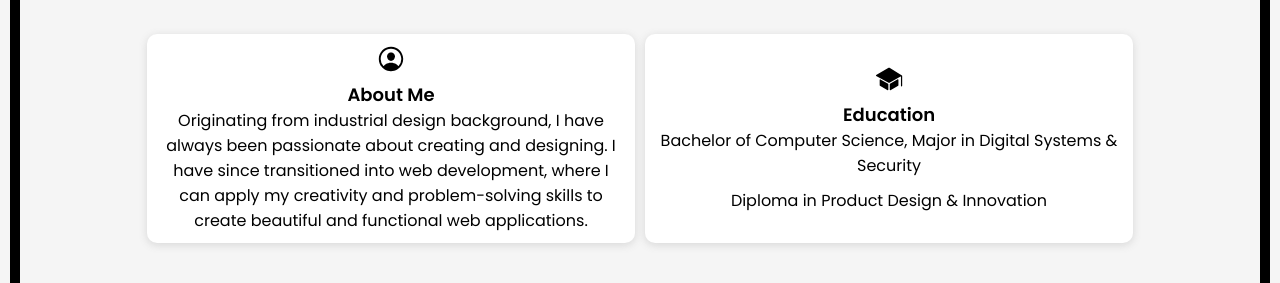
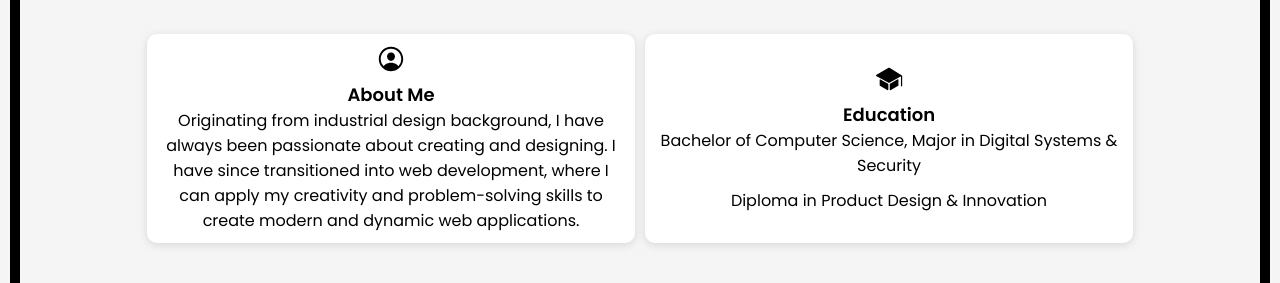
Before and after one commit to TarokoDev/ANSM-Portfolio, a React (Vite) app in the folder frontend/: page / in a window 1280 px wide. Shown: the part 1205-1488 px from the top of the page. Built offline with nearby package versions, Linux system fonts and the light colour scheme.

Commit message:
Update About.jsx

```diff
--- a/frontend/src/components/pages/about/About.jsx
+++ b/frontend/src/components/pages/about/About.jsx
@@ -25,8 +25,8 @@ export default function About() {
                             have always been passionate about creating and
                             designing. I have since transitioned into web
                             development, where I can apply my creativity and
-                            problem-solving skills to create beautiful and
-                            functional web applications.
+                            problem-solving skills to create modern and dynamic
+                            web applications.
                         </div>
                     </div>
                     <div className={styles.education}>
```
